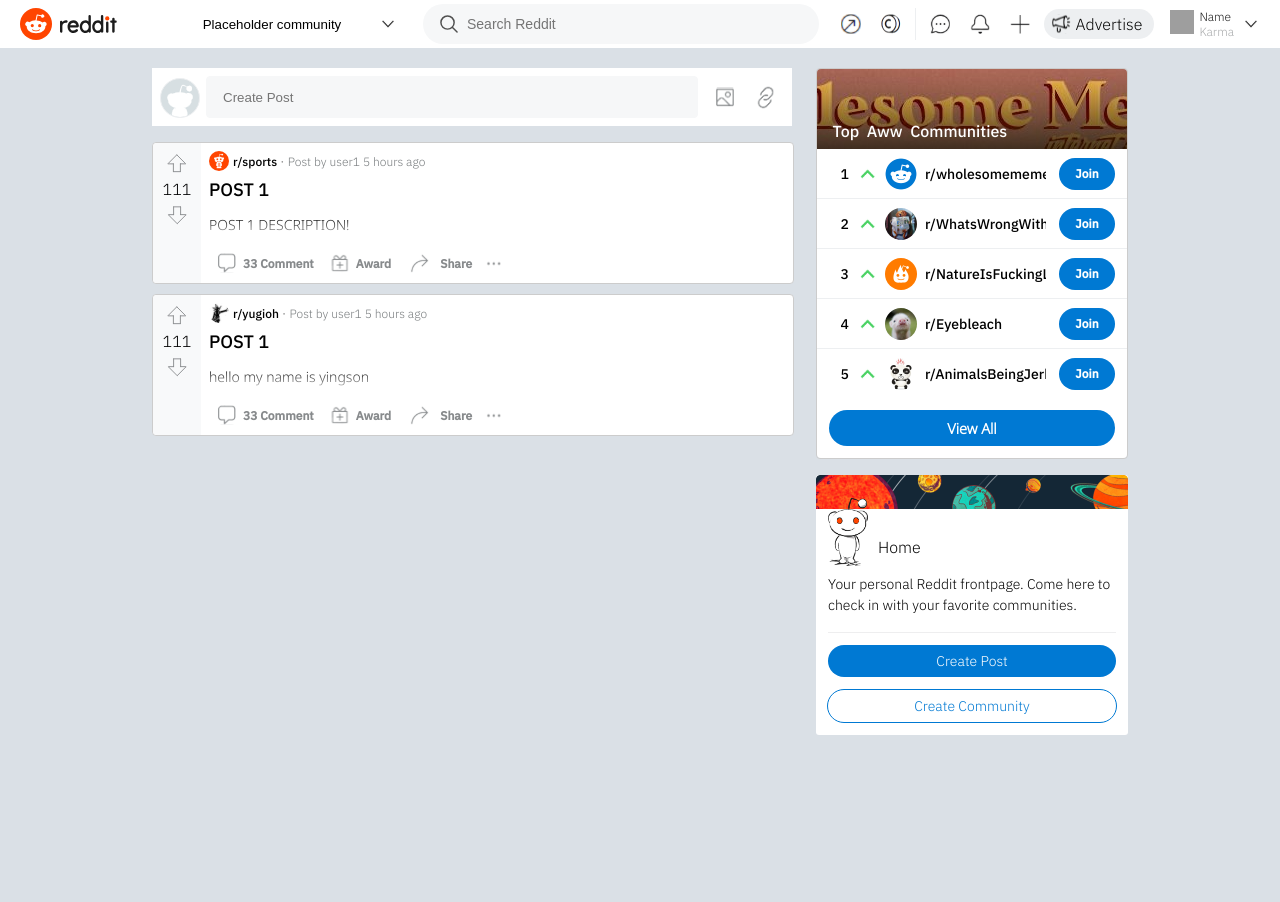
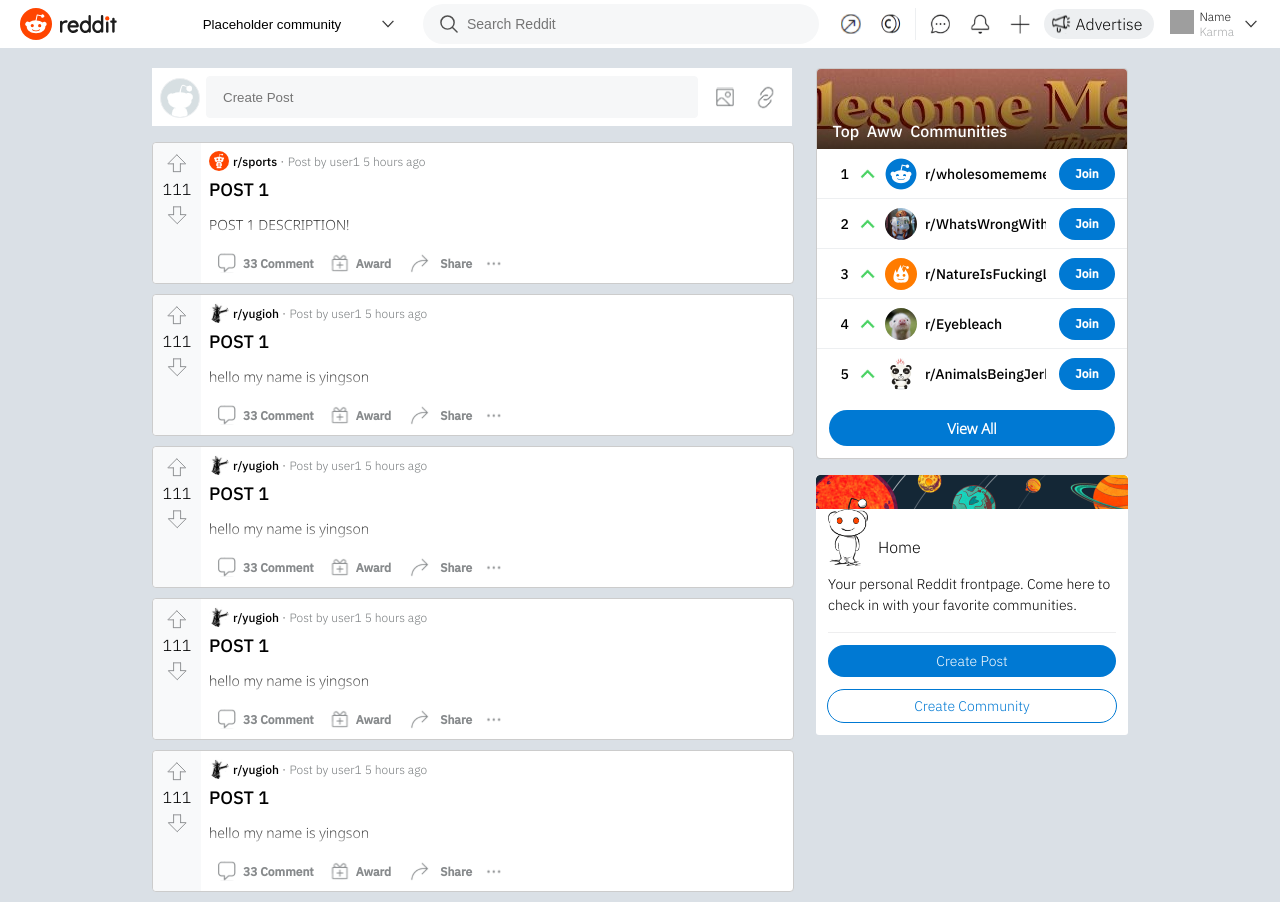
Before and after one commit to yuiyuuuu/reddit-part1-of-oneormany, a React (Vite) app: page / in a window 1280 px wide. Before the commit the page ends 800 px from the top, so only its background shows below. Built offline with nearby package versions, Linux system fonts and the light colour scheme; grey boxes are pictures that could not be loaded.

Commit message:
overlay fix

```diff
--- a/src/components/home/Home.jsx
+++ b/src/components/home/Home.jsx
@@ -20,6 +20,7 @@ const Home = () => {
   const [overlayId, setOverlayId] = useState("");
   const [overlayTop, setOverlayTop] = useState(0);
   const [overlayLeft, setOverlayLeft] = useState(0);
+  let val = 0;
 
   function randomIntFromInterval(min, max) {
     // min and max included
@@ -27,24 +28,37 @@ const Home = () => {
   }
 
   useEffect(() => {
-    let v = 0;
     $(document).click(function (event) {
+      let run = true;
       var $target = $(event.target);
+
+      //prevents run if the element clicked is another share button
+      const l = document.getElementsByClassName("post-share");
+      Array.prototype.forEach.call(l, function (r) {
+        if ($target.closest(r).length) {
+          run = false;
+          return false;
+        }
+      });
+
       if (
         !$target.closest("#share-overlay").length &&
-        $("#share-overlay").is(":visible")
+        $("#share-overlay").is(":visible") &&
+        run
       ) {
-        if (v === 0) {
-          v += 1;
-          return;
-        } else {
-          v = 0;
-          setShowOverlay(false);
-        }
+        setShowOverlay(false);
       }
     });
   }, []);
-  console.log(showOverlay);
+
+  // if (v === 0) {
+  //   v += 1;
+  //   return;
+  // } else {
+  //   v = 0;
+  //   setShowOverlay(false);
+  // }
+
   useEffect(() => {
     const v = randomIntFromInterval(1, 4);
 
@@ -103,6 +117,9 @@ const Home = () => {
                   setOverlayTop={setOverlayTop}
                   setShowOverlay={setShowOverlay}
                   setOverlayId={setOverlayId}
+                  overlayId={overlayId}
+                  showOverlay={showOverlay}
+                  val={val}
                 />
               ))}
             </div>
--- a/src/components/home/posts/Post.jsx
+++ b/src/components/home/posts/Post.jsx
@@ -19,6 +19,9 @@ const Post = ({
   setOverlayLeft,
   setShowOverlay,
   setOverlayId,
+  overlayId,
+  showOverlay,
+  val,
 }) => {
   const community = communities.find((i) => i.id === post.communityid);
   const [upvoteActive, setUpvoteActive] = useState(false); //change to userid later when sql
@@ -39,13 +42,36 @@ const Post = ({
   }
 
   function set() {
-    setShowOverlay((prev) => !prev);
+    // if (!showOverlay) {
+    //   val = 0;
+    // } else {
+    //   val = 1;
+    // }
+    if (overlayId === post.id && showOverlay) {
+      setShowOverlay(false);
+      val = 0;
+
+      return;
+    } else if (overlayId !== post.id && showOverlay) {
+      val = 1;
+      const v = document
+        .getElementById(`share-${post.id}`)
+        .getBoundingClientRect();
+      setOverlayLeft(v.left);
+      setOverlayTop(v.top + v.height);
+      setOverlayId(post.id);
+      setShowOverlay(true);
+      return;
+    }
+
+    val = 1;
     const v = document
       .getElementById(`share-${post.id}`)
       .getBoundingClientRect();
     setOverlayLeft(v.left);
     setOverlayTop(v.top + v.height);
     setOverlayId(post.id);
+    setShowOverlay(true);
   }
 
   useEffect(() => {
--- a/src/components/home/posts/postsobj.js
+++ b/src/components/home/posts/postsobj.js
@@ -26,6 +26,40 @@ const posts = [
     timeposted: new Date(),
     comments: "6.2k",
   },
+
+  {
+    id: uuidv4(),
+    user: "user1",
+    title: "POST 1",
+    description: "hello my name is yingson",
+    upvotes: 20,
+    downvotes: 10,
+    communityid: "yugioh",
+    timeposted: new Date(),
+    comments: "6.2k",
+  },
+  {
+    id: uuidv4(),
+    user: "user1",
+    title: "POST 1",
+    description: "hello my name is yingson",
+    upvotes: 20,
+    downvotes: 10,
+    communityid: "yugioh",
+    timeposted: new Date(),
+    comments: "6.2k",
+  },
+  {
+    id: uuidv4(),
+    user: "user1",
+    title: "POST 1",
+    description: "hello my name is yingson",
+    upvotes: 20,
+    downvotes: 10,
+    communityid: "yugioh",
+    timeposted: new Date(),
+    comments: "6.2k",
+  },
 ];
 
 export { posts as postsobj };
```
